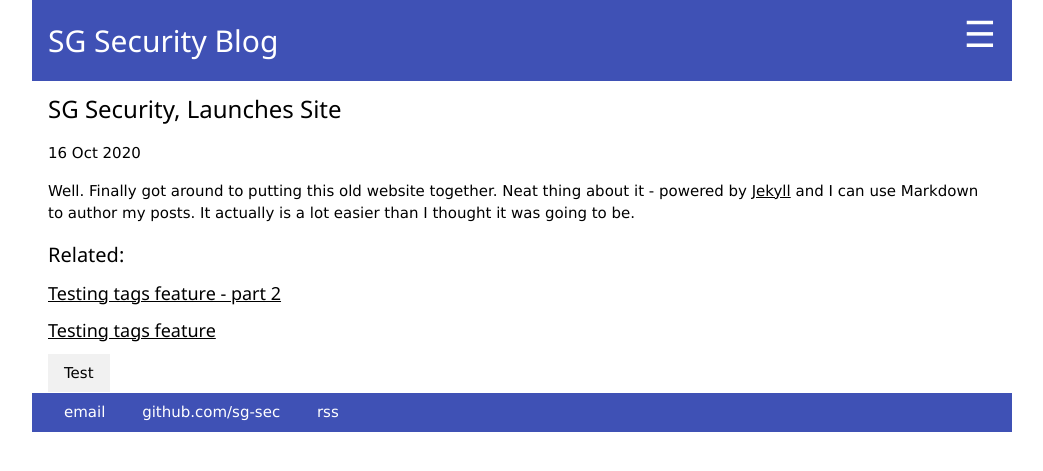
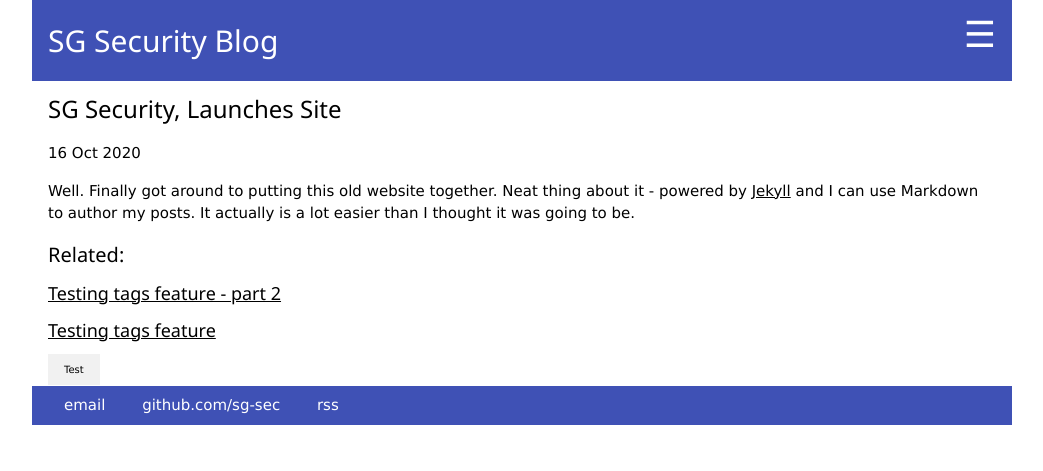
Before and after one commit to sg-sec/sg-sec.github.io, a Jekyll site: the page built from _posts/2020-10-16-test.md, in a window 1280 px wide. Shown: the top 471 px of the page, without its empty margins (118-1161 px from the left). Built offline with Jekyll 4.4.1, drawn with Linux system fonts in a browser that asks for light colours.

Commit message:
Update post.html

```diff
--- a/_layouts/post.html
+++ b/_layouts/post.html
@@ -25,7 +25,7 @@ layout: default
       {% if post.url != page.url %}
         {% if page.tags contains tag %}
           {% assign sameTagCount = sameTagCount | plus: 1 %}
-          {% capture tagvalue %} <a class="w3-button w3-light-grey w3-mobile w3-border-bottom w3-border-white" href="{{ site.baseurl }}/blog/tags.html#{{ tag }}">{{ tag }}</a> {% endcapture %}
+          {% capture tagvalue %} <a class="w3-button w3-light-grey w3-mobile w3-border-bottom w3-border-white w3-tiny" href="{{ site.baseurl }}/blog/tags.html#{{ tag }}">{{ tag }}</a> {% endcapture %}
           {% if commonTags contains tagvalue %}{% else %}
               {% assign commonTags = commonTags | append: tagvalue %}
           {% endif %}
```
